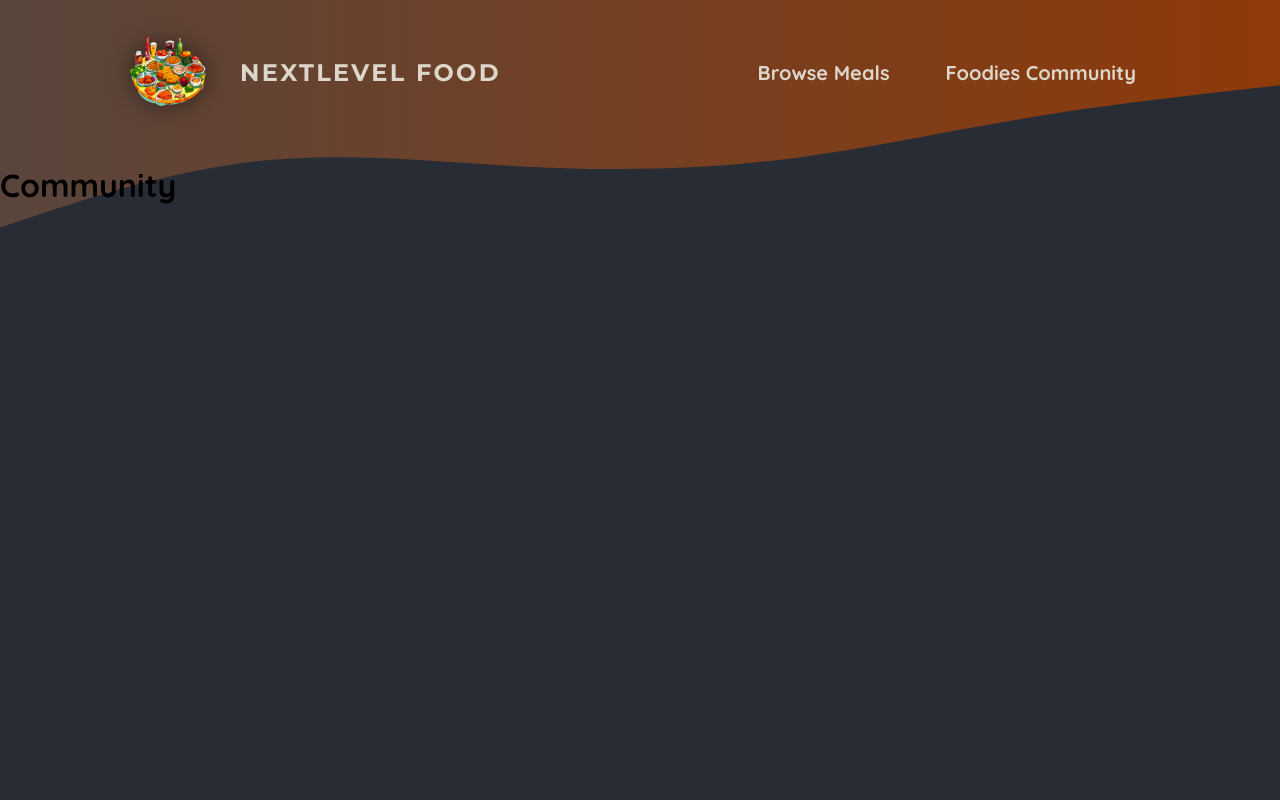
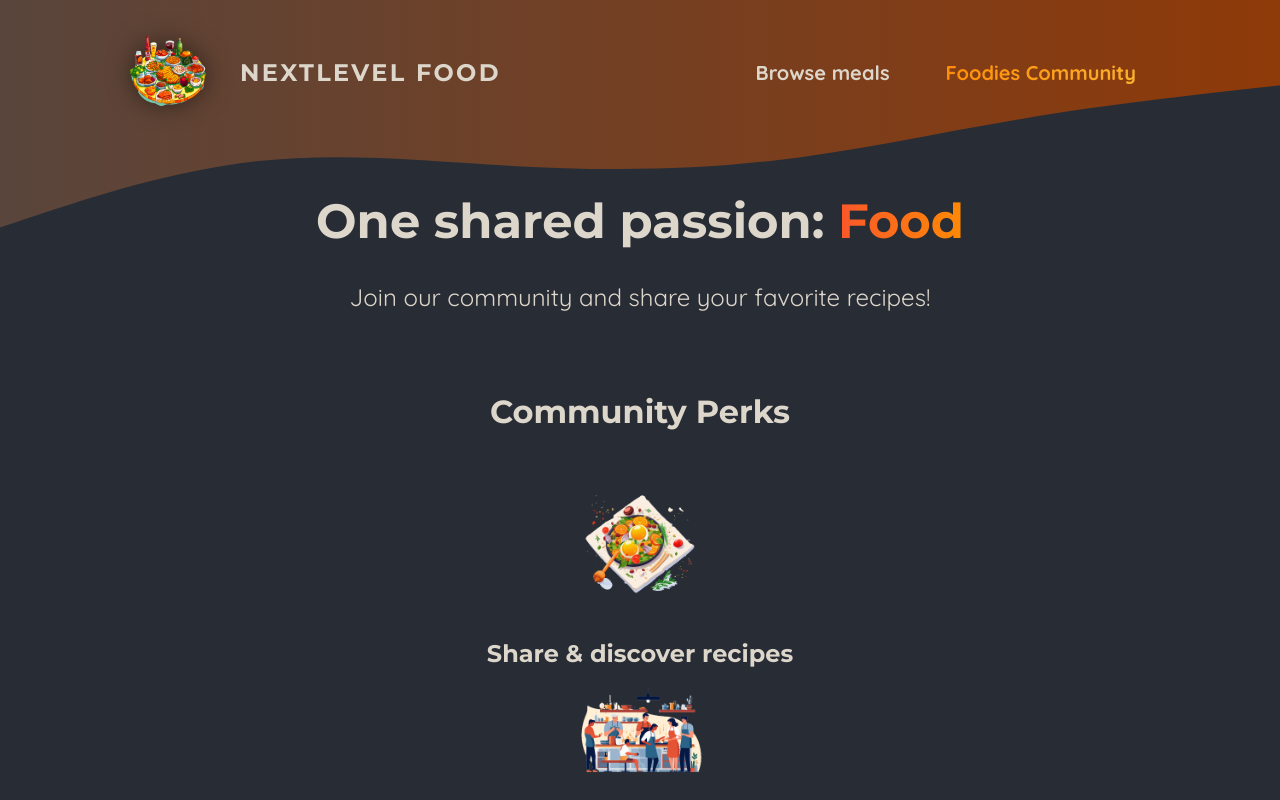
Before and after one commit to Bhaveshvaru/foodies-app, a Next.js app: page /community in a window 1280 px wide. Shown: the top 800 px of the page. Built offline with nearby package versions, Linux system fonts and the light colour scheme.

Commit message:
updated meals page

```diff
--- a/app/community/page.js
+++ b/app/community/page.js
@@ -1,3 +1,40 @@
-export default function community() {
-  return <h1>Community </h1>
+import Image from 'next/image'
+
+import mealIcon from '@/assets/icons/meal.png'
+import communityIcon from '@/assets/icons/community.png'
+import eventsIcon from '@/assets/icons/events.png'
+import classes from './page.module.css'
+
+export default function CommunityPage() {
+  return (
+    <>
+      <header className={classes.header}>
+        <h1>
+          One shared passion: <span className={classes.highlight}>Food</span>
+        </h1>
+        <p>Join our community and share your favorite recipes!</p>
+      </header>
+      <main className={classes.main}>
+        <h2>Community Perks</h2>
+
+        <ul className={classes.perks}>
+          <li>
+            <Image src={mealIcon} alt='A delicious meal' />
+            <p>Share & discover recipes</p>
+          </li>
+          <li>
+            <Image src={communityIcon} alt='A crowd of people, cooking' />
+            <p>Find new friends & like-minded people</p>
+          </li>
+          <li>
+            <Image
+              src={eventsIcon}
+              alt='A crowd of people at a cooking event'
+            />
+            <p>Participate in exclusive events</p>
+          </li>
+        </ul>
+      </main>
+    </>
+  )
 }
--- /dev/null
+++ b/app/community/page.module.css
@@ -0,0 +1,61 @@
+.header {
+  gap: 3rem;
+  margin: 3rem auto 5rem auto;
+  width: 90%;
+  max-width: 75rem;
+  color: #ddd6cb;
+  font-size: 1.5rem;
+  text-align: center;
+}
+
+.header h1 {
+  font-family: 'Montserrat', sans-serif;
+}
+
+.highlight {
+  background: linear-gradient(90deg, #f9572a, #ff8a05);
+  background-clip: text;
+  -webkit-background-clip: text;
+  -webkit-text-fill-color: transparent;
+}
+
+.main {
+  width: 90%;
+  max-width: 40rem;
+  margin: 0 auto;
+  text-align: center;
+}
+
+.main h2 {
+  font-family: 'Montserrat', sans-serif;
+  font-size: 2rem;
+  margin-bottom: 3rem;
+  color: #ddd6cb;
+}
+
+.perks {
+  list-style: none;
+  margin: 3rem 0;
+  padding: 0;
+}
+
+.perks li {
+  display: flex;
+  flex-direction: column;
+  align-items: center;
+  gap: 2rem;
+}
+
+.perks img {
+  width: 8rem;
+  height: 8rem;
+  object-fit: contain;
+}
+
+.perks p {
+  font-family: 'Montserrat', sans-serif;
+  font-size: 1.5rem;
+  font-weight: bold;
+  margin: 0;
+  color: #ddd6cb;
+}
--- /dev/null
+++ b/app/meals/page.module.css
@@ -0,0 +1,51 @@
+.header {
+  gap: 3rem;
+  margin: 3rem auto 5rem auto;
+  width: 90%;
+  max-width: 75rem;
+  color: #ddd6cb;
+  font-size: 1.5rem;
+}
+
+.header h1 {
+  font-family: 'Montserrat', sans-serif;
+}
+
+.highlight {
+  background: linear-gradient(90deg, #f9572a, #ff8a05);
+  background-clip: text;
+  -webkit-background-clip: text;
+  -webkit-text-fill-color: transparent;
+}
+
+.header p {
+  margin: 0;
+}
+
+.cta a {
+  display: inline-block;
+  margin-top: 1rem;
+  padding: 0.5rem 1rem;
+  border-radius: 0.5rem;
+  background: linear-gradient(90deg, #f9572a, #ff9b05);
+  color: #ffffff;
+  font-weight: bold;
+  text-decoration: none;
+}
+
+.loading {
+  text-align: center;
+  animation: loading 1.2s ease-in-out infinite;
+}
+
+@keyframes loading {
+  0% {
+    color: #e9e9e9;
+  }
+  50% {
+    color: #b89b84;
+  }
+  100% {
+    color: #e9e9e9;
+  }
+}
--- a/app/page.js
+++ b/app/page.js
@@ -1,11 +1,14 @@
 import Link from 'next/link'
 import classes from './page.module.css'
+import ImageSlideshow from '@/components/images/image-slideshow'
 
 export default function Home() {
   return (
     <>
       <header className={classes.header}>
-        <div className={classes.slideshow}></div>
+        <div className={classes.slideshow}>
+          <ImageSlideshow />
+        </div>
         <div>
           <div className={classes.hero}>
             <h1>next level food for next level foodies</h1>
--- a/components/images/image-slideshow.js
+++ b/components/images/image-slideshow.js
@@ -1,3 +1,4 @@
+'use client'
 import { useEffect, useState } from 'react'
 import Image from 'next/image'
 
@@ -28,7 +29,7 @@
       setCurrentImageIndex((prevIndex) =>
         prevIndex < images.length - 1 ? prevIndex + 1 : 0
       )
-    }, 5000)
+    }, 3000)
 
     return () => clearInterval(interval)
   }, [])
--- a/components/main-header/main-header.js
+++ b/components/main-header/main-header.js
@@ -3,6 +3,7 @@
 import classes from './main-header.module.css'
 import Image from 'next/image'
 import MainHeaderBackground from '@/components/main-header/main-header-background'
+import NavLink from './nav-link'
 
 export default function MainHeader() {
   return (
@@ -16,10 +17,10 @@
         <nav className={classes.nav}>
           <ul>
             <li>
-              <Link href='/meals'>Browse Meals</Link>
+              <NavLink href='/meals'>Browse meals</NavLink>
             </li>
             <li>
-              <Link href='/community'>Foodies Community</Link>
+              <NavLink href='/community'>Foodies Community</NavLink>
             </li>
           </ul>
         </nav>
--- a/components/main-header/main-header.module.css
+++ b/components/main-header/main-header.module.css
@@ -38,12 +38,7 @@
   text-shadow: 0 0 18px rgba(248, 190, 42, 0.8);
 }
 
-.active {
-  background: linear-gradient(90deg, #ff8a05, #f9b331);
-  background-clip: text;
-  -webkit-background-clip: text;
-  -webkit-text-fill-color: transparent;
-}
+
 
 .logo {
   display: flex;
--- /dev/null
+++ b/components/main-header/nav-link.js
@@ -0,0 +1,18 @@
+'use client'
+import Link from 'next/link'
+import { usePathname } from 'next/navigation'
+import classes from './nav-link.module.css'
+
+export default function NavLink({ href, children }) {
+  const path = usePathname()
+  return (
+    <>
+      <Link
+        href={href}
+        className={path.startsWith(href) ? classes.active : undefined}
+      >
+        {children}
+      </Link>
+    </>
+  )
+}
--- /dev/null
+++ b/components/main-header/nav-link.module.css
@@ -0,0 +1,6 @@
+.active {
+  background: linear-gradient(90deg, #ff8a05, #f9b331);
+  background-clip: text;
+  -webkit-background-clip: text;
+  -webkit-text-fill-color: transparent;
+}
```
Also changed, not shown: app/meals/page.js (+19 -1 lines).
